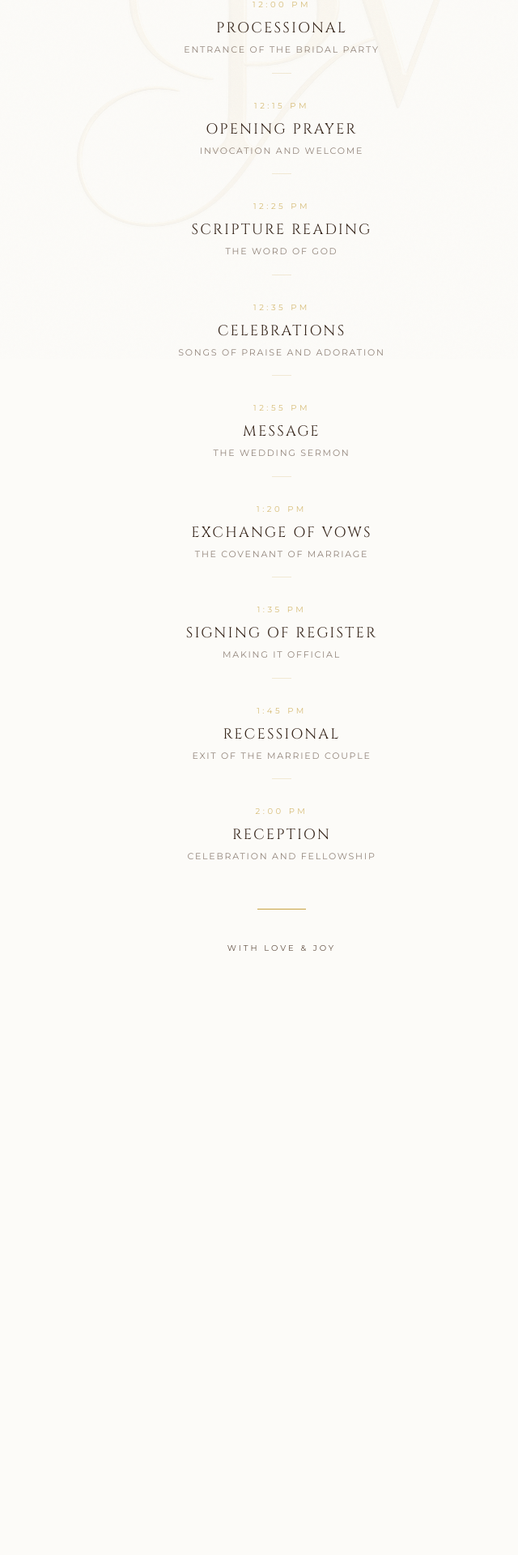
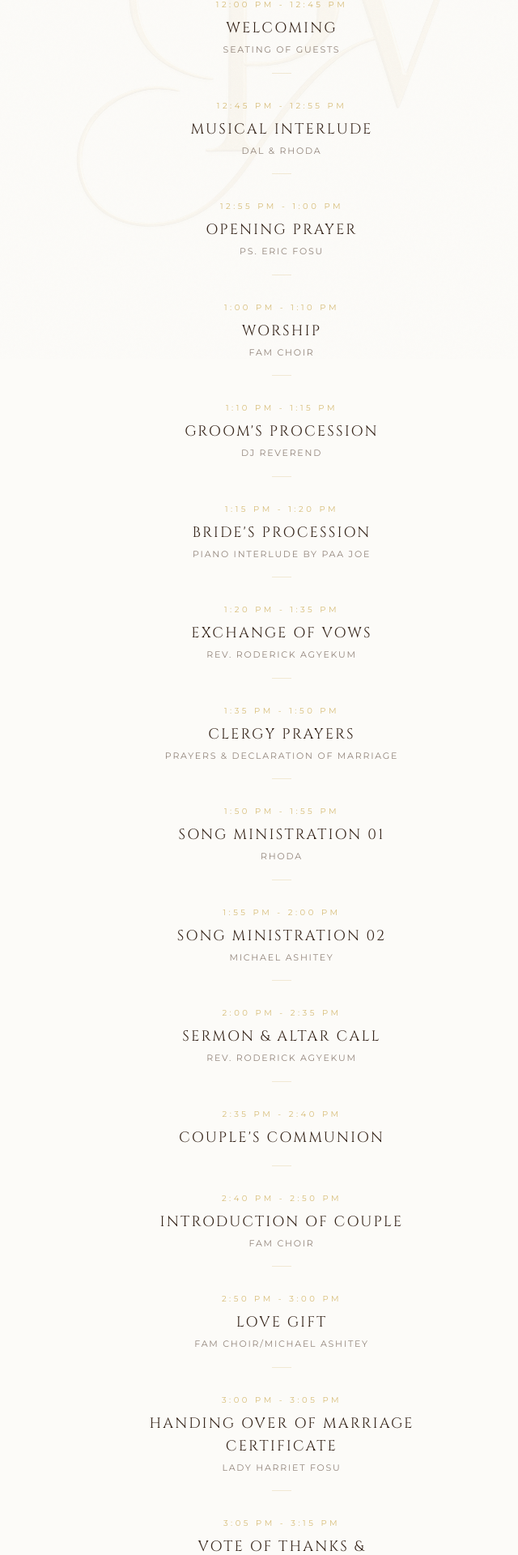
Before and after one commit to sampsonkpe/priven, a React (Vite) app: page /programme in a window 1280 px wide. Shown: the part 357-2277 px from the top of the page at 81% size, without its empty margins (292-932 px from the left). Before the commit the page ends 1735 px from the top, so only its background shows below. Built offline with nearby package versions, Linux system fonts and the light colour scheme; no server answers.

Commit message:
Update Programme page with current Order of Service

```diff
--- a/src/pages/OrderOfService.tsx
+++ b/src/pages/OrderOfService.tsx
@@ -3,15 +3,25 @@ import PageNav from "../components/PageNav";
 import SiteShell from "../components/SiteShell";
 
 const programme = [
-  { time: "12:00 PM", title: "Processional", note: "Entrance of the bridal party" },
-  { time: "12:15 PM", title: "Opening Prayer", note: "Invocation and welcome" },
-  { time: "12:25 PM", title: "Scripture Reading", note: "The Word of God" },
-  { time: "12:35 PM", title: "Celebrations", note: "Songs of praise and adoration" },
-  { time: "12:55 PM", title: "Message", note: "The wedding sermon" },
-  { time: "1:20 PM", title: "Exchange of Vows", note: "The covenant of marriage" },
-  { time: "1:35 PM", title: "Signing of Register", note: "Making it official" },
-  { time: "1:45 PM", title: "Recessional", note: "Exit of the married couple" },
-  { time: "2:00 PM", title: "Reception", note: "Celebration and fellowship" },
+  { time: "12:00 PM - 12:45 PM", title: "Welcoming", note: "Seating of Guests" },
+  { time: "12:45 PM - 12:55 PM", title: "Musical Interlude", note: "Dal & Rhoda" },
+  { time: "12:55 PM - 1:00 PM", title: "Opening Prayer", note: "Ps. Eric Fosu" },
+  { time: "1:00 PM - 1:10 PM", title: "Worship", note: "FAM Choir" },
+  { time: "1:10 PM - 1:15 PM", title: "Groom's Procession", note: "DJ Reverend" },
+  { time: "1:15 PM - 1:20 PM", title: "Bride's Procession", note: "Piano Interlude by Paa Joe" },
+  { time: "1:20 PM - 1:35 PM", title: "Exchange of Vows", note: "Rev. Roderick Agyekum" },
+  { time: "1:35 PM - 1:50 PM", title: "Clergy Prayers", note: "Prayers & Declaration of Marriage" },
+  { time: "1:50 PM - 1:55 PM", title: "Song Ministration 01", note: "Rhoda" },
+  { time: "1:55 PM - 2:00 PM", title: "Song Ministration 02", note: "Michael Ashitey" },
+  { time: "2:00 PM - 2:35 PM", title: "Sermon & Altar Call", note: "Rev. Roderick Agyekum" },
+  { time: "2:35 PM - 2:40 PM", title: "Couple's Communion" },
+  { time: "2:40 PM - 2:50 PM", title: "Introduction of Couple", note: "FAM Choir" },
+  { time: "2:50 PM - 3:00 PM", title: "Love Gift", note: "FAM Choir/Michael Ashitey" },
+  { time: "3:00 PM - 3:05 PM", title: "Handing Over of Marriage Certificate", note: "Lady Harriet Fosu" },
+  { time: "3:05 PM - 3:15 PM", title: "Vote of Thanks & Announcements", note: "Sika & Praise" },
+  { time: "3:15 PM - 3:20 PM", title: "Closing Prayer", note: "Ps. Elton Afflu" },
+  { time: "3:20 PM - 4:00 PM", title: "Order of Photography" },
+  { time: "4:00 PM", title: "MC Praise takes over", note: "Couple Recesses, with Instrumentals from the band" },
 ];
 
 const Programme = () => (
```
